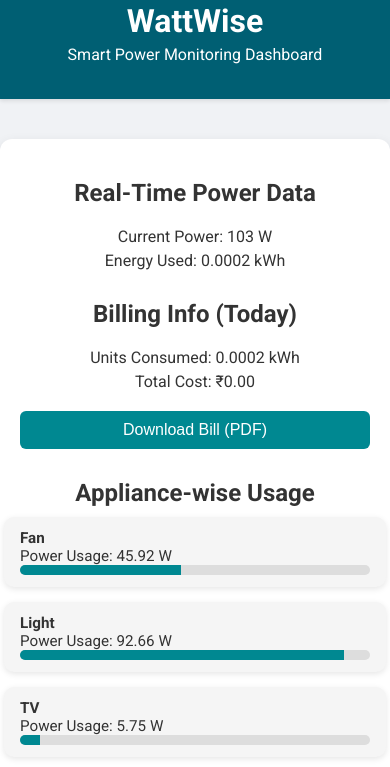
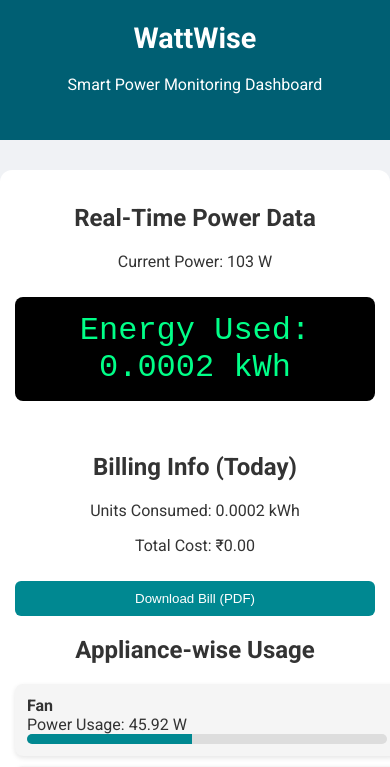
Before and after one commit to roshansarmah/Wattwise., a plain HTML site: page index.html in a window 390 px wide. Shown: the part 77-844 px from the top of the page. Drawn offline with nearby package versions, Linux system fonts and the light colour scheme.

Commit message:
Update style.css

```diff
--- a/style.css
+++ b/style.css
@@ -2,7 +2,6 @@
 
 body {
   margin: 0;
-  padding: 0;
   font-family: 'Roboto', sans-serif;
   background-color: #f0f2f5;
   color: #333;
@@ -13,132 +12,82 @@ header {
   background-color: #005f73;
   color: white;
   padding: 30px 10px;
-  box-shadow: 0 2px 4px rgba(0,0,0,0.1);
-}
-
-h1 {
-  margin: 0;
-  font-size: 2.5rem;
-}
-
-p {
-  margin: 5px 0;
 }
 
 .container {
-  max-width: 800px;
-  margin: 40px auto;
+  max-width: 900px;
+  margin: 30px auto;
+  padding: 20px;
   background: white;
-  padding: 30px;
   border-radius: 12px;
-  box-shadow: 0 4px 12px rgba(0,0,0,0.1);
-}
-
-section {
-  margin-bottom: 30px;
-}
-
-canvas {
-  margin-top: 20px;
-  max-width: 100%;
 }
 
 button {
+  margin-top: 10px;
   padding: 10px 20px;
   background-color: #008891;
+  color: white;
   border: none;
-  color: white;
-  font-size: 1rem;
   border-radius: 6px;
   cursor: pointer;
-  margin-top: 15px;
 }
 
 button:hover {
   background-color: #005f73;
 }
 
-/* 🔌 Appliance Usage Section Styling */
-.appliances {
-  margin-top: 30px;
+.lcd-style {
+  font-size: 2rem;
+  background-color: #000;
+  color: #00ff88;
+  display: inline-block;
+  padding: 15px 30px;
+  border-radius: 8px;
+  font-family: 'Courier New', Courier, monospace;
+  margin-top: 10px;
 }
 
-.appliances h2 {
-  font-size: 1.5rem;
-  margin-bottom: 10px;
-}
-
-#applianceData {
-  display: flex;
-  flex-direction: column;
-  gap: 15px;
-  align-items: center;
+.appliances ul,
+#dailyBillList {
+  list-style: none;
   padding: 0;
-  margin: 0 auto;
-  max-width: 400px;
 }
 
 .appliance-card {
   background: #f5f5f5;
-  padding: 15px 20px;
-  border-radius: 10px;
+  margin: 10px auto;
+  padding: 12px;
+  border-radius: 8px;
   width: 100%;
+  max-width: 400px;
+  box-shadow: 0 2px 5px rgba(0,0,0,0.1);
   text-align: left;
-  box-shadow: 0 2px 6px rgba(0,0,0,0.1);
-}
-
-.appliance-name {
-  font-weight: bold;
-  margin-bottom: 8px;
-}
-
-.appliance-power {
-  margin-bottom: 5px;
 }
 
 .progress-bar {
+  height: 10px;
   background-color: #ddd;
   border-radius: 5px;
   overflow: hidden;
-  height: 10px;
 }
 
 .progress-bar-inner {
   height: 10px;
   background-color: #008891;
   width: 0%;
-  transition: width 0.5s ease-in-out;
+  transition: width 0.4s ease;
 }
-/* 🔄 Responsive Layout */
-@media (max-width: 768px) {
-  header img {
-    width: 60px;
-  }
 
-  h1 {
-    font-size: 2rem;
+@media (max-width: 600px) {
+  header h1 {
+    font-size: 1.8rem;
   }
 
   .container {
-    padding: 20px;
-  }
-
-  canvas {
-    width: 100% !important;
-    height: auto !important;
-  }
-
-  .appliance-card {
-    padding: 12px 16px;
-    font-size: 0.95rem;
-  }
-
-  .appliance-name {
-    font-size: 1.1rem;
+    padding: 15px;
   }
 
   button {
     width: 100%;
-    font-size: 1rem;
   }
 }
```
